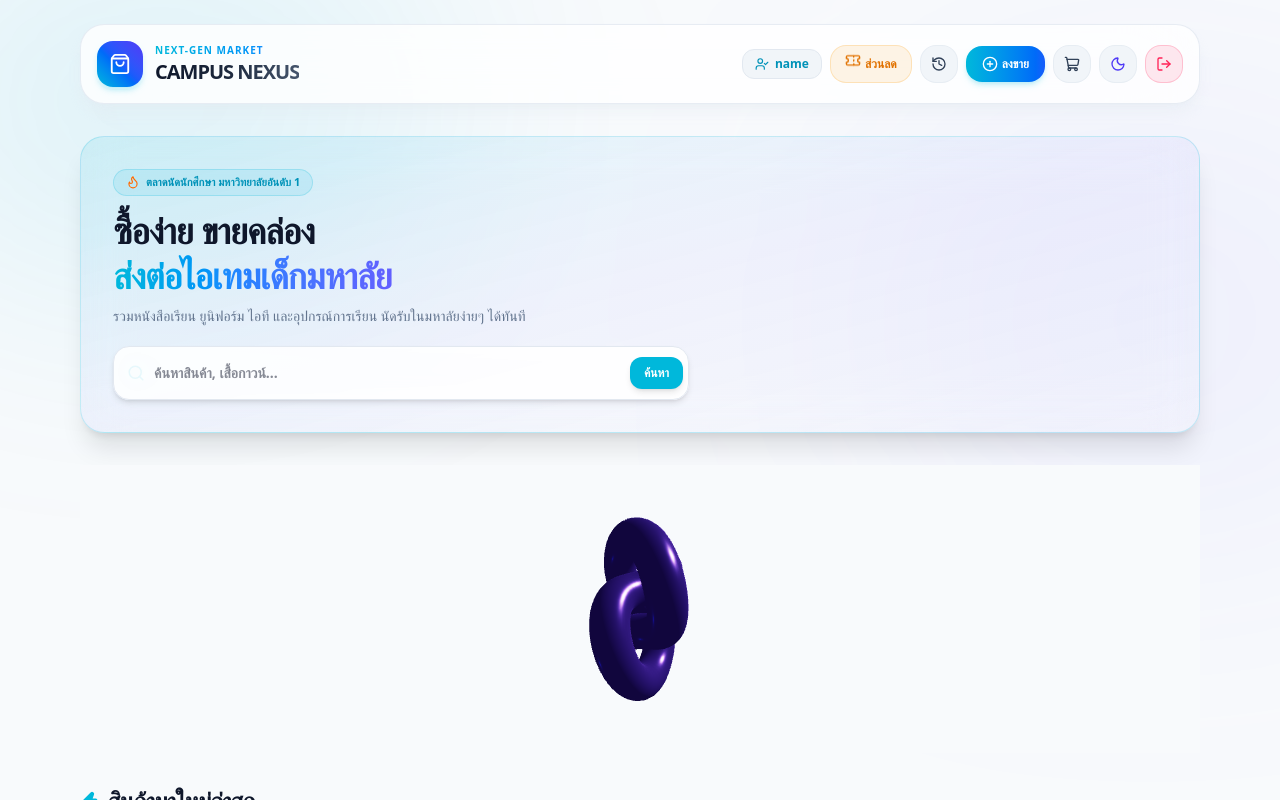
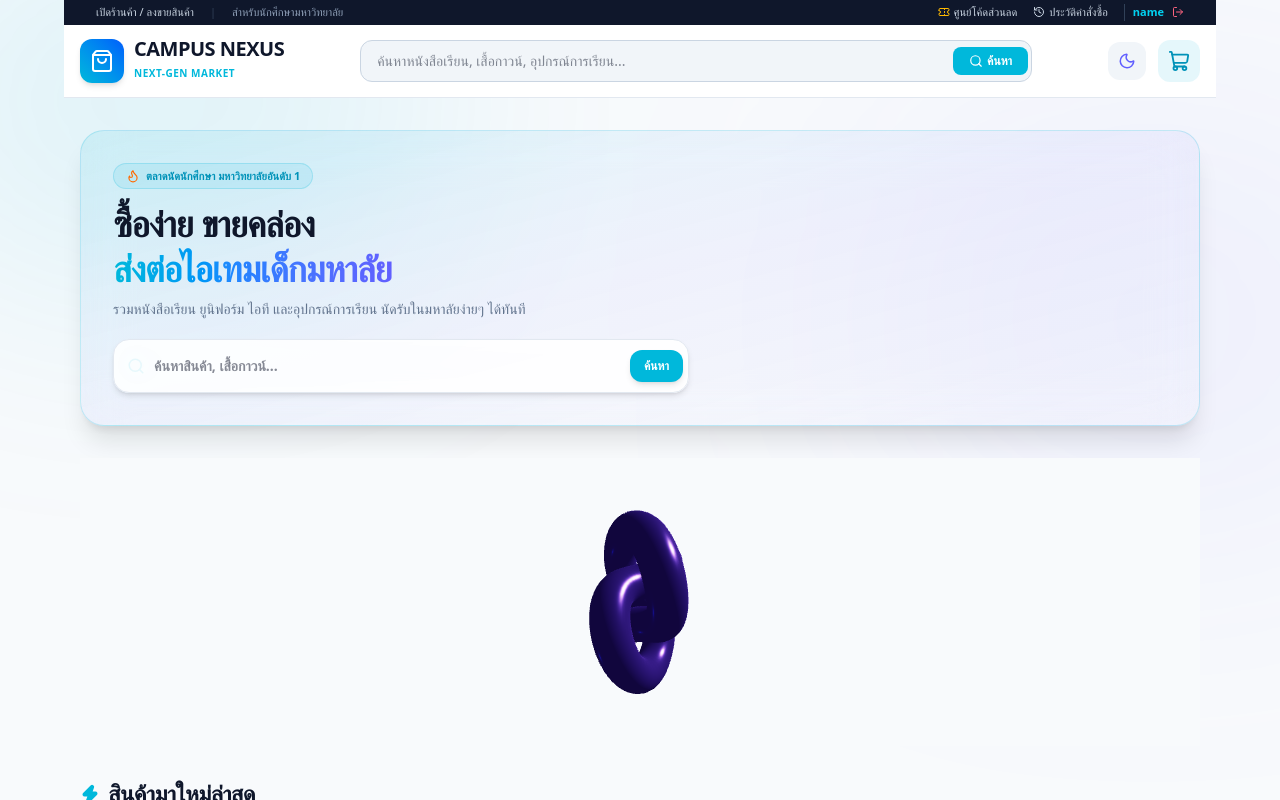
Before and after one commit to ppchyq/marketplace, a Next.js app: page / in a window 1280 px wide. Both pictures are taken after typing "name@example.com", "Sample123" into the empty fields and a click on the button "เข้าสู่ระบบเลย". Shown: the top 800 px of the page. Built offline with nearby package versions, Linux system fonts and the light colour scheme.

Commit message:
Update page.tsx

```diff
--- a/app/page.tsx
+++ b/app/page.tsx
@@ -406,74 +406,97 @@ export default function Home() {
 
       <div className="max-w-md md:max-w-6xl mx-auto px-3 sm:px-4 pt-4 sm:pt-6 relative z-10 w-full">
 
-        {/* Header */}
-        <header className="flex items-center justify-between p-2.5 sm:p-4 rounded-2xl sm:rounded-3xl bg-white/80 dark:bg-slate-900/80 backdrop-blur-2xl border border-slate-200/80 dark:border-slate-800/80 shadow-lg shadow-slate-200/40 dark:shadow-none sticky top-2 sm:top-4 z-40 w-full">
+       {/* Header Style แบบ Shopee */}
+        <header className="bg-white dark:bg-slate-900 border-b border-slate-200 dark:border-slate-800 sticky top-0 z-50 -mx-3 sm:-mx-4 -mt-4 sm:-mt-6 mb-6">
 
-          <div className="flex items-center gap-2 sm:gap-3 min-w-0">
-            <div className="p-2 sm:p-3 rounded-xl sm:rounded-2xl bg-gradient-to-tr from-cyan-500 via-blue-600 to-indigo-600 text-white shadow-md shadow-cyan-500/25 ring-2 ring-white/20 shrink-0">
-              <ShoppingBag size={18} className="sm:w-[22px] sm:h-[22px]" />
+          {/* ชั้นที่ 1: Top Bar (เมนูบนสุดย่อยๆ) */}
+          <div className="bg-slate-900 text-slate-300 text-[11px] py-1 px-4 sm:px-8 flex items-center justify-between">
+            <div className="flex items-center gap-4">
+              <button onClick={() => setIsAddProductOpen(true)} className="hover:text-cyan-400 transition-colors">
+                เปิดร้านค้า / ลงขายสินค้า
+              </button>
+              <span className="text-slate-700">|</span>
+              <span className="text-slate-400">สำหรับนักศึกษามหาวิทยาลัย</span>
             </div>
-            <div className="truncate">
-              <span className="text-[8px] sm:text-[10px] font-black tracking-widest text-transparent bg-clip-text bg-gradient-to-r from-cyan-500 to-blue-500 block">NEXT-GEN MARKET</span>
-              <h1 className="text-sm sm:text-xl font-black tracking-tighter bg-clip-text text-transparent bg-gradient-to-r from-slate-900 via-slate-800 to-slate-600 dark:from-white dark:via-slate-200 dark:to-slate-400 truncate">
-                CAMPUS NEXUS
-              </h1>
+
+            <div className="flex items-center gap-4">
+              <button onClick={() => setIsVoucherCenterOpen(true)} className="flex items-center gap-1 hover:text-cyan-400">
+                <Ticket size={12} className="text-amber-400" />
+                <span>ศูนย์โค้ดส่วนลด</span>
+              </button>
+              <button onClick={() => setIsHistoryOpen(true)} className="flex items-center gap-1 hover:text-cyan-400">
+                <History size={12} />
+                <span>ประวัติคำสั่งซื้อ</span>
+              </button>
+
+              {/* User Profile / Logout */}
+              <div className="flex items-center gap-2 pl-2 border-l border-slate-700">
+                <span className="text-cyan-400 font-bold">{currentUser.name}</span>
+                <button onClick={handleLogout} className="text-rose-400 hover:text-rose-300" title="ออกจากระบบ">
+                  <LogOut size={12} />
+                </button>
+              </div>
             </div>
           </div>
 
-          <div className="flex items-center gap-1 sm:gap-2 shrink-0">
+          {/* ชั้นที่ 2: Main Header (โลโก้ + ช่องค้นหาใหญ่ + ตะกร้า) */}
+          <div className="max-w-6xl mx-auto px-4 py-3.5 flex items-center justify-between gap-4 sm:gap-8">
 
-            {/* แสดงโปรไฟล์ผู้ใช้ปัจจุบัน */}
-            <div className="hidden sm:flex items-center gap-1.5 px-3 py-1.5 bg-slate-100 dark:bg-slate-800 rounded-xl border border-slate-200 dark:border-slate-700 text-xs font-bold text-cyan-600 dark:text-cyan-400">
-              <UserCheck size={14} />
-              <span>{currentUser.name}</span>
+            {/* โลโก้ฝั่งซ้าย */}
+            <div className="flex items-center gap-2.5 shrink-0 cursor-pointer" onClick={() => window.scrollTo({ top: 0, behavior: 'smooth' })}>
+              <div className="p-2.5 rounded-xl bg-gradient-to-tr from-cyan-500 to-blue-600 text-white shadow-md">
+                <ShoppingBag size={24} />
+              </div>
+              <div className="hidden sm:block">
+                <h1 className="text-xl font-black tracking-tight text-slate-900 dark:text-white leading-none">
+                  CAMPUS NEXUS
+                </h1>
+                <span className="text-[10px] font-bold text-cyan-500 tracking-wider">NEXT-GEN MARKET</span>
+              </div>
             </div>
 
-            <button
-              onClick={() => setIsVoucherCenterOpen(true)}
-              className="flex items-center gap-1 p-2 sm:px-3.5 sm:py-2.5 rounded-xl sm:rounded-2xl bg-amber-500/10 hover:bg-amber-500/20 text-amber-600 dark:text-amber-400 font-bold text-xs border border-amber-500/20 transition-all active:scale-95"
-            >
-              <Ticket size={16} className="animate-bounce" />
-              <span className="hidden sm:inline">ส่วนลด</span>
-            </button>
+            {/* ช่องค้นหาตรงกลางแบบ Shopee (เน้นเด่นๆ) */}
+            <div className="flex-1 max-w-2xl relative">
+              <div className="relative flex items-center">
+                <input
+                  type="text"
+                  placeholder="ค้นหาหนังสือเรียน, เสื้อกาวน์, อุปกรณ์การเรียน..."
+                  className="w-full pl-4 pr-24 py-2.5 rounded-xl bg-slate-100 dark:bg-slate-800 border border-slate-300 dark:border-slate-700 text-xs sm:text-sm focus:outline-none focus:ring-2 focus:ring-cyan-500 transition-all"
+                />
+                <button className="absolute right-1 px-4 py-1.5 bg-cyan-500 hover:bg-cyan-600 text-white font-bold text-xs rounded-lg transition-all flex items-center gap-1">
+                  <Search size={14} />
+                  <span className="hidden sm:inline">ค้นหา</span>
+                </button>
+              </div>
+            </div>
 
-            <button onClick={() => setIsHistoryOpen(true)} className="p-2 sm:p-2.5 rounded-xl sm:rounded-2xl bg-slate-100 dark:bg-slate-800/80 hover:bg-slate-200 dark:hover:bg-slate-700 transition-all border border-slate-200/60 dark:border-slate-700/60 text-slate-700 dark:text-slate-300">
-              <History size={16} />
-            </button>
+            {/* ปุ่มฝั่งขวา (ตะกร้า + สลับโหมด) */}
+            <div className="flex items-center gap-3 shrink-0">
 
-            <button onClick={() => setIsAddProductOpen(true)} className="flex items-center gap-1 p-2 sm:px-4 sm:py-2.5 rounded-xl sm:rounded-2xl bg-gradient-to-r from-cyan-500 to-blue-600 text-white font-black text-xs shadow-md shadow-cyan-500/20 hover:shadow-cyan-500/30 active:scale-95 transition-all">
-              <PlusCircle size={16} />
-              <span className="hidden sm:inline">ลงขาย</span>
-            </button>
+              {/* ปุ่มสลับ Theme */}
+              {mounted && (
+                <button
+                  onClick={() => setTheme(theme === 'dark' ? 'light' : 'dark')}
+                  className="p-2.5 rounded-xl bg-slate-100 dark:bg-slate-800 hover:bg-slate-200 dark:hover:bg-slate-700 text-slate-700 dark:text-slate-300 transition-all"
+                >
+                  {theme === 'dark' ? <Sun size={18} className="text-amber-400" /> : <Moon size={18} className="text-indigo-500" />}
+                </button>
+              )}
 
-            <button onClick={() => setIsCartOpen(true)} className="relative p-2 sm:p-2.5 rounded-xl sm:rounded-2xl bg-slate-100 dark:bg-slate-800/80 hover:bg-slate-200 dark:hover:bg-slate-700 transition-all border border-slate-200/60 dark:border-slate-700/60 text-slate-700 dark:text-slate-300">
-              <ShoppingCart size={16} />
-              {cart.length > 0 && (
-                <span className="absolute -top-1 -right-1 bg-gradient-to-r from-pink-500 to-rose-500 text-white text-[9px] font-black h-4 w-4 rounded-full flex items-center justify-center shadow-md ring-2 ring-white dark:ring-slate-900 animate-pulse">
-                  {cart.reduce((sum, item) => sum + item.quantity, 0)}
-                </span>
-              )}
-            </button>
-
-            {/* ปุ่มสลับ Light / Dark Mode */}
-            {mounted && (
+              {/* ปุ่มตะกร้าสินค้าแบบเด่น */}
               <button
-                onClick={() => setTheme(theme === 'dark' ? 'light' : 'dark')}
-                className="p-2 sm:p-2.5 rounded-xl sm:rounded-2xl bg-slate-100 dark:bg-slate-800/80 hover:bg-slate-200 dark:hover:bg-slate-700 transition-all border border-slate-200/60 dark:border-slate-700/60 active:scale-95"
-                title="สลับโหมดมืด/สว่าง"
+                onClick={() => setIsCartOpen(true)}
+                className="relative p-2.5 rounded-xl bg-cyan-500/10 hover:bg-cyan-500/20 text-cyan-600 dark:text-cyan-400 transition-all"
               >
-                {theme === 'dark' ? (
-                  <Sun size={16} className="text-amber-400" />
-                ) : (
-                  <Moon size={16} className="text-indigo-600" />
+                <ShoppingCart size={22} />
+                {cart.length > 0 && (
+                  <span className="absolute -top-1.5 -right-1.5 bg-rose-500 text-white text-[10px] font-black h-5 w-5 rounded-full flex items-center justify-center ring-2 ring-white dark:ring-slate-900 animate-bounce">
+                    {cart.reduce((sum, item) => sum + item.quantity, 0)}
+                  </span>
                 )}
               </button>
-            )}
+            </div>
 
-            {/* ปุ่มออกจากระบบ */}
-            <button onClick={handleLogout} className="p-2 sm:p-2.5 rounded-xl sm:rounded-2xl bg-rose-500/10 hover:bg-rose-500/20 text-rose-500 transition-all border border-rose-500/20" title="ออกจากระบบ">
-              <LogOut size={16} />
-            </button>
           </div>
         </header>
 
```
